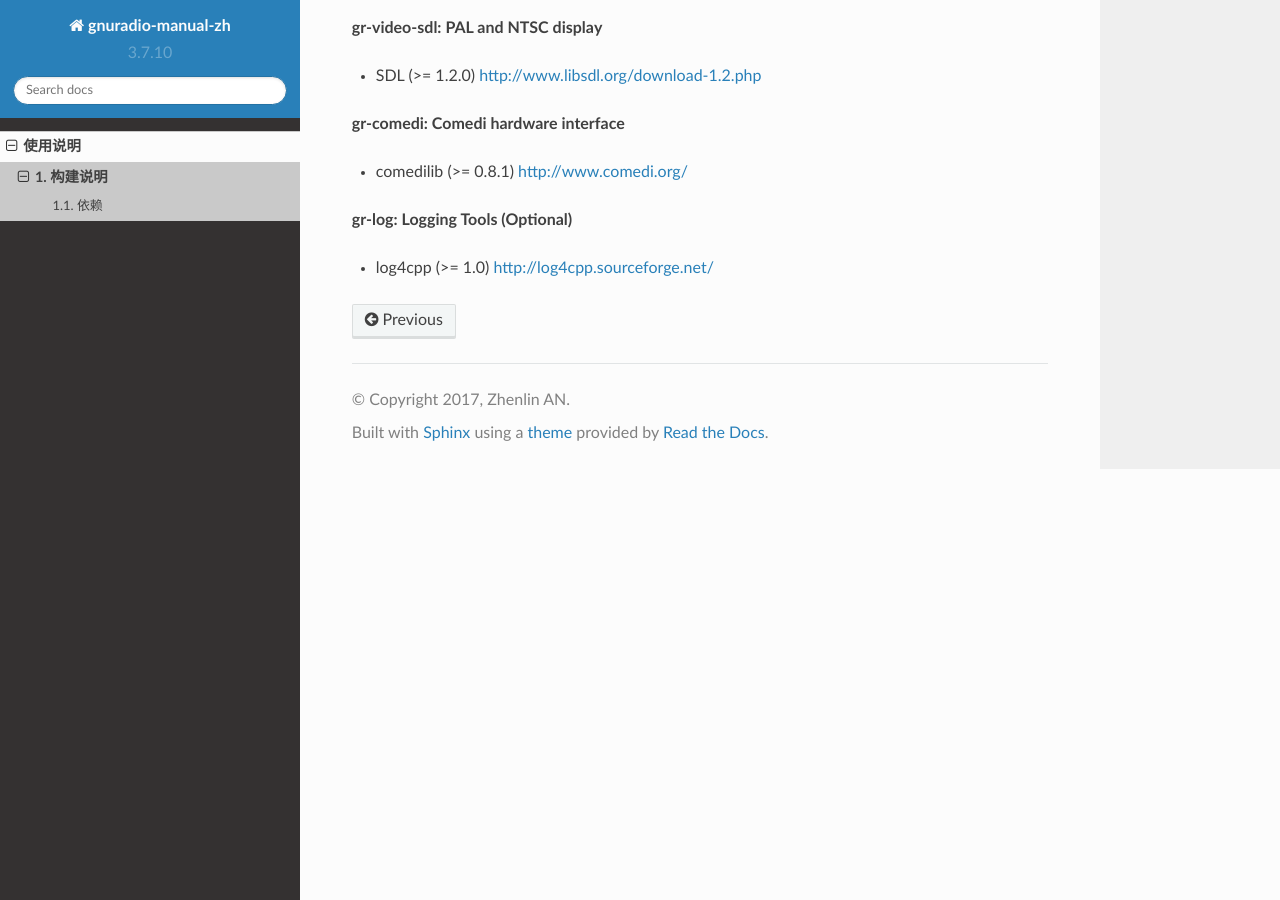
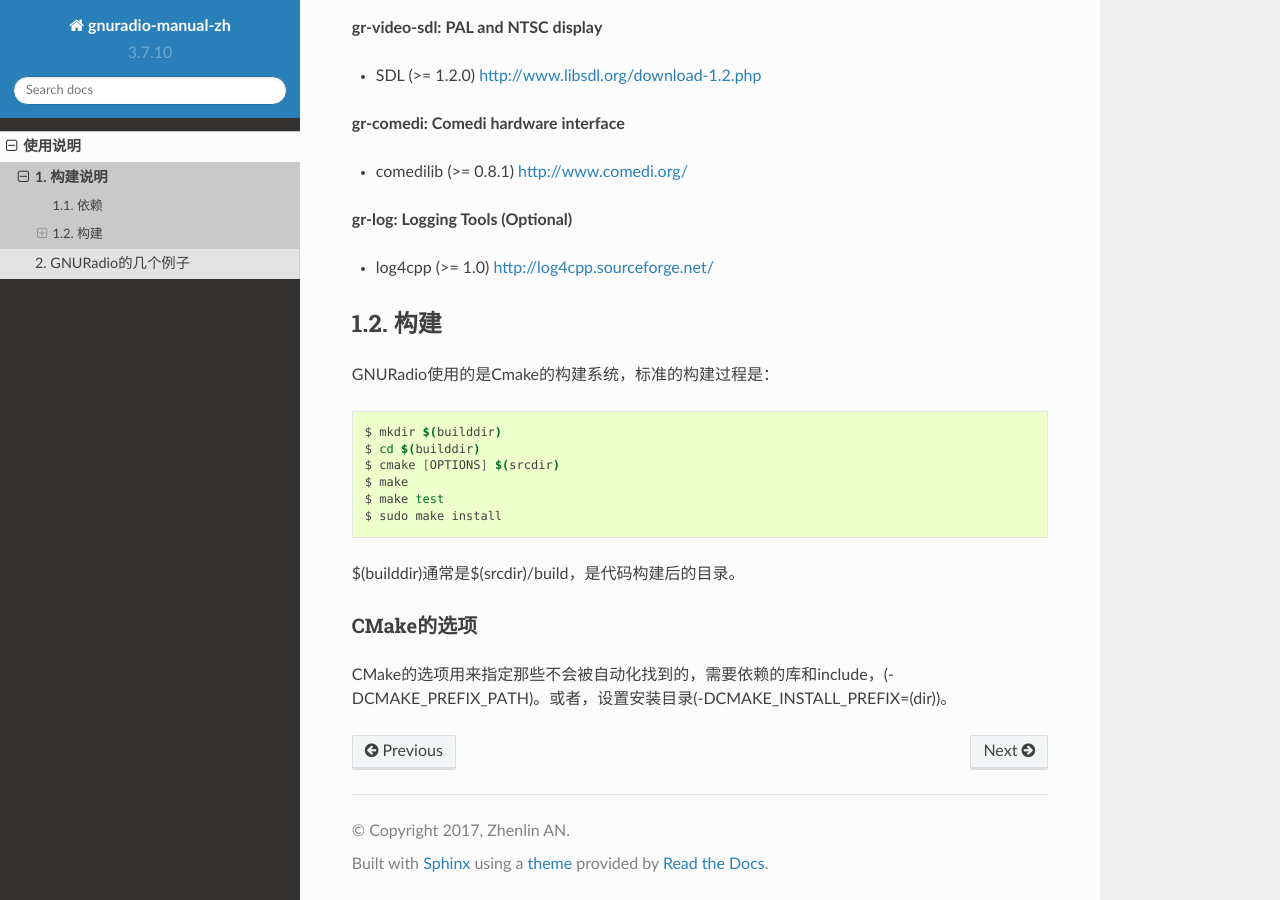
Before and after one commit to Anplus/gnuradio-manual-zh, a Sphinx documentation site: the page built from source/chapter1/build-instruction.rst, in a window 1280 px wide and 900 px high, scrolled down 1387 px. Built offline with Sphinx 7.4.7 and the Read the Docs theme 2.0.0, drawn with Linux system fonts in a browser that asks for light colours.

```diff
--- a/source/chapter1/build-instruction.rst
+++ b/source/chapter1/build-instruction.rst
@@ -70,3 +70,23 @@ audio-windows
 **gr-log: Logging Tools (Optional)**
 
 * log4cpp (>= 1.0) http://log4cpp.sourceforge.net/
+
+构建
+-----
+GNURadio使用的是Cmake的构建系统，标准的构建过程是：
+
+.. code:: bash
+
+    $ mkdir $(builddir)
+    $ cd $(builddir)
+    $ cmake [OPTIONS] $(srcdir)
+    $ make
+    $ make test
+    $ sudo make install
+
+$(builddir)通常是$(srcdir)/build，是代码构建后的目录。
+
+CMake的选项
+~~~~~~~~~~~~
+
+CMake的选项用来指定那些不会被自动化找到的，需要依赖的库和include，(-DCMAKE_PREFIX_PATH)。或者，设置安装目录(-DCMAKE_INSTALL_PREFIX=(dir))。
--- a/source/chapter1/index.rst
+++ b/source/chapter1/index.rst
@@ -7,3 +7,4 @@
     :numbered: 2
 
     build-instruction
+    explore
--- a/source/index.rst
+++ b/source/index.rst
@@ -5,10 +5,11 @@ GNURadio-Manual中文文档
 GNURadio的官方文档只有中文的版本，而且很多部分写的不够详细。所以笔者希望写一个中文版本的文档，在翻译的同时整理自己的学习心得。
 
 AN Zhenlin, 2017
+
 个人主页：http://www2.comp.polyu.edu.hk/~cszan/
 
 .. toctree::
     :maxdepth: 2
-    :numbered: 2
+    :numbered: 3
 
     chapter1/index
```
Also changed, not shown: source/chapter1/explore.rst (added, +94 -0 lines).
